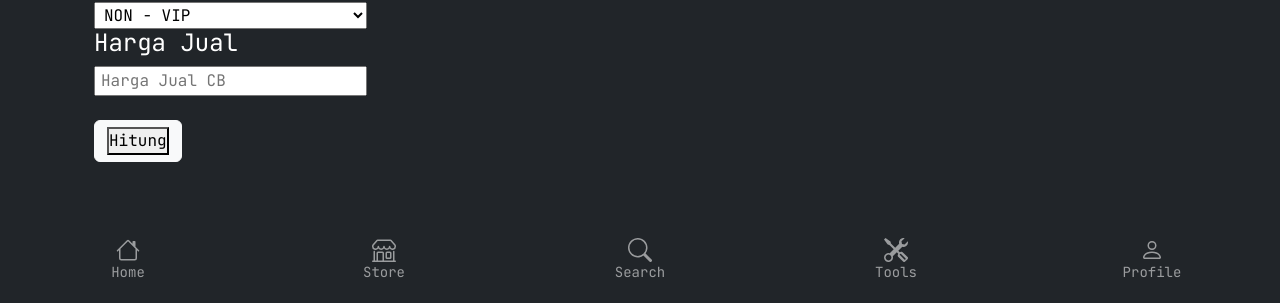
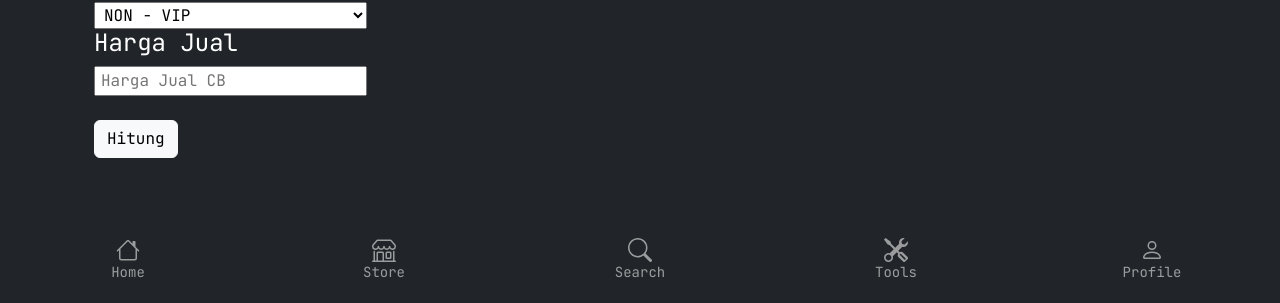
Before and after one commit to angganesia/angganesia.github.io, a Jekyll site: the page built from _pages/to.md, in a window 1280 px wide. Shown: the part 601-904 px from the top of the page. Built offline with Jekyll 4.4.1, drawn with Linux system fonts in a browser that asks for light colours.

Commit message:
update to.md

```diff
--- a/_pages/to.md
+++ b/_pages/to.md
@@ -48,9 +48,7 @@ layout: page
       <h4>Harga Jual</h4>
       <input type="number" id="hargajual" placeholder="Harga Jual CB">
       <br><br>
-      <div class="btn btn-light">
-        <button class="category" type="button" id="hitung">Hitung</button>
-      </div>
+        <button class="btn btn-light" type="button" id="hitung">Hitung</button>
 </form>
 <script>
       // Specifying options for formatting
```
